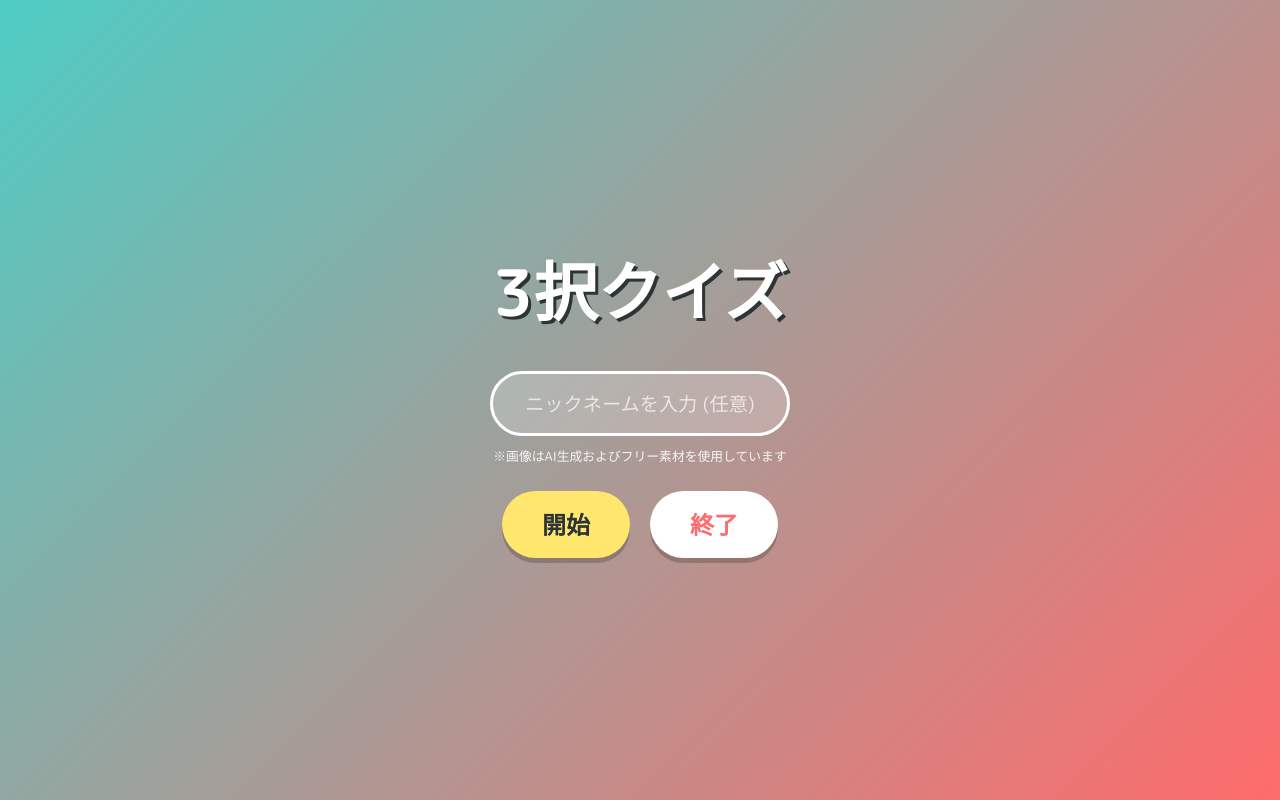
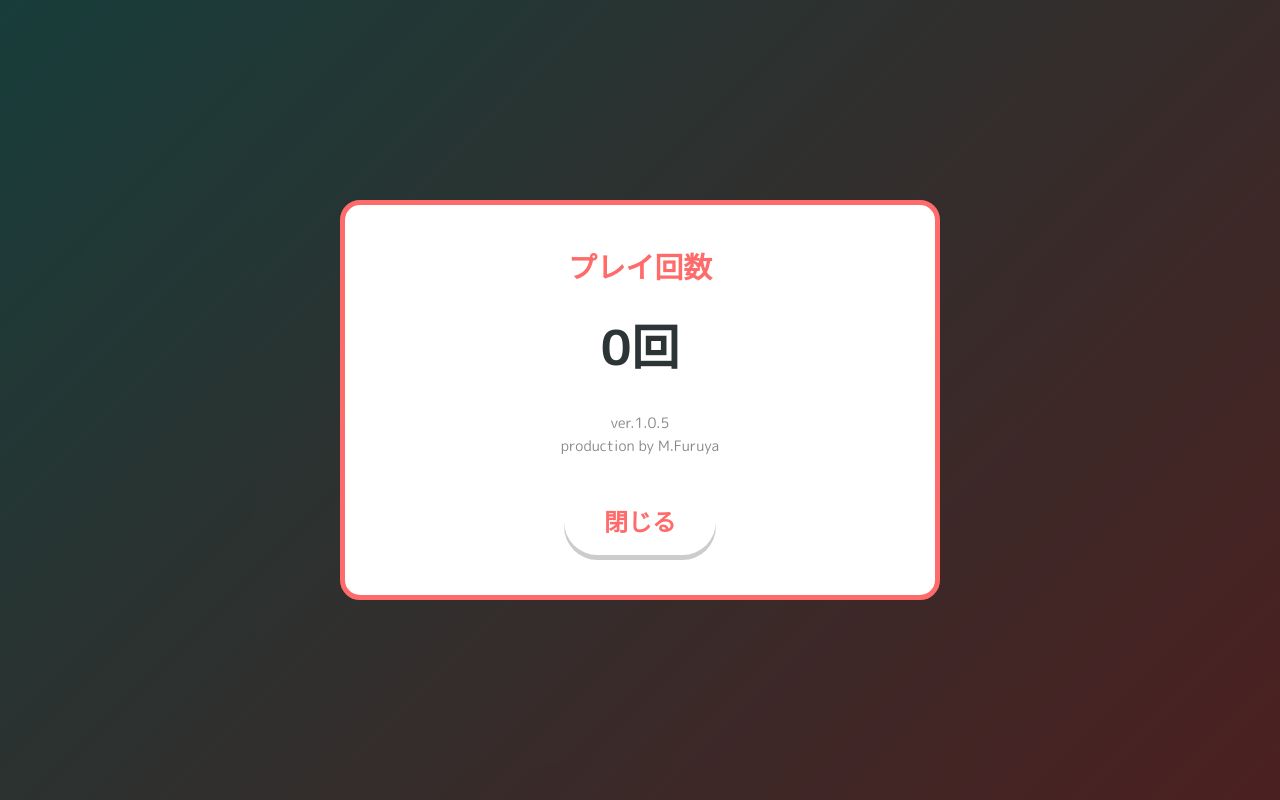
Before and after one commit to belleequipe7/SelectionQuiz_1, a plain HTML site: page index.html in a window 1280 px wide. Both pictures are taken after a click on the element "3択クイズ". Drawn offline with Linux system fonts and the light colour scheme.

Commit message:
機能追加
バージョン情報追加

```diff
--- a/index.html
+++ b/index.html
@@ -76,6 +76,21 @@
         </div>
     </div>
 
+    <!-- 情報ポップアップ -->
+    <div id="info-popup" class="popup hidden">
+        <div class="popup-content">
+            <h2 class="info-title">プレイ回数</h2>
+            <p id="info-play-count" class="play-count-display">0回</p>
+            <div class="version-info">
+                <p>ver.1.0.5</p>
+                <p>production by M.Furuya</p>
+            </div>
+            <div class="popup-buttons">
+                <button id="close-info-btn" class="btn secondary-btn">閉じる</button>
+            </div>
+        </div>
+    </div>
+
     <script src="questions.js"></script>
     <script src="ranking.js"></script>
     <script src="script.js"></script>
--- a/script.js
+++ b/script.js
@@ -105,6 +105,12 @@ class QuizGame {
         this.rankingList = document.getElementById('ranking-list');
         this.gameTitle = document.getElementById('game-title');
         this.titleStars = document.getElementById('title-stars');
+
+        // Info Popup Elements
+        this.infoPopup = document.getElementById('info-popup');
+        this.infoPlayCount = document.getElementById('info-play-count');
+        this.closeInfoBtn = document.getElementById('close-info-btn');
+
         // Removed export/import logic
 
         this.bindEvents();
@@ -119,7 +125,11 @@ class QuizGame {
             this.startGame();
         });
         document.getElementById('exit-btn-start').addEventListener('click', () => this.exitGame());
+        document.getElementById('exit-btn-start').addEventListener('click', () => this.exitGame());
         document.getElementById('exit-btn-popup').addEventListener('click', () => this.returnToStart());
+        this.closeInfoBtn.addEventListener('click', () => {
+            this.infoPopup.classList.add('hidden');
+        });
 
         this.optionButtons.forEach(btn => {
             btn.addEventListener('click', (e) => this.checkAnswer(e.target));
@@ -351,20 +361,8 @@ class QuizGame {
     }
 
     showPlayCount() {
-        const originalHtml = this.gameTitle.innerHTML;
-        this.gameTitle.textContent = `${this.playCount}回`;
-
-        // Temporarily disable click to prevent glitch
-        const originalPointerEvents = this.gameTitle.style.pointerEvents;
-        this.gameTitle.style.pointerEvents = 'none';
-
-        setTimeout(() => {
-            this.gameTitle.innerHTML = originalHtml;
-            // Restore stars just in case innerHTML got messed up (it should be fine since we saved it)
-            // Actually, innerHTML saves children too so <span> stars are preserved.
-            this.renderStars(); // Ensure stars are up to date
-            this.gameTitle.style.pointerEvents = originalPointerEvents;
-        }, 1000);
+        this.infoPlayCount.textContent = `${this.playCount}回`;
+        this.infoPopup.classList.remove('hidden');
     }
 
     returnToStart() {
--- a/style.css
+++ b/style.css
@@ -559,3 +559,24 @@ body {
         font-size: 1.1rem;
     }
 }
+
+/* Info Popup Styles */
+.info-title {
+    font-size: 1.8rem;
+    color: var(--primary-color);
+    margin-bottom: 20px;
+}
+
+.play-count-display {
+    font-size: 3rem;
+    font-weight: bold;
+    color: var(--text-color);
+    margin-bottom: 30px;
+}
+
+.version-info {
+    margin-bottom: 30px;
+    font-size: 0.9rem;
+    color: #888;
+    line-height: 1.6;
+}
```
